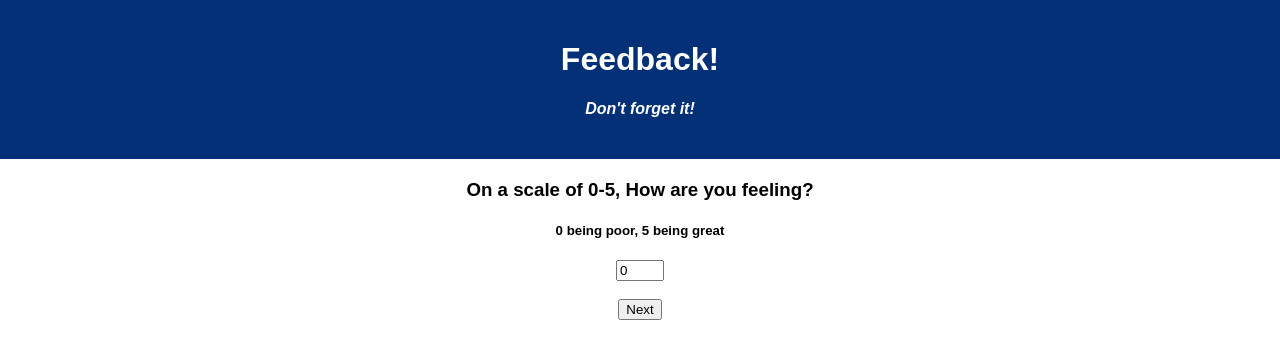
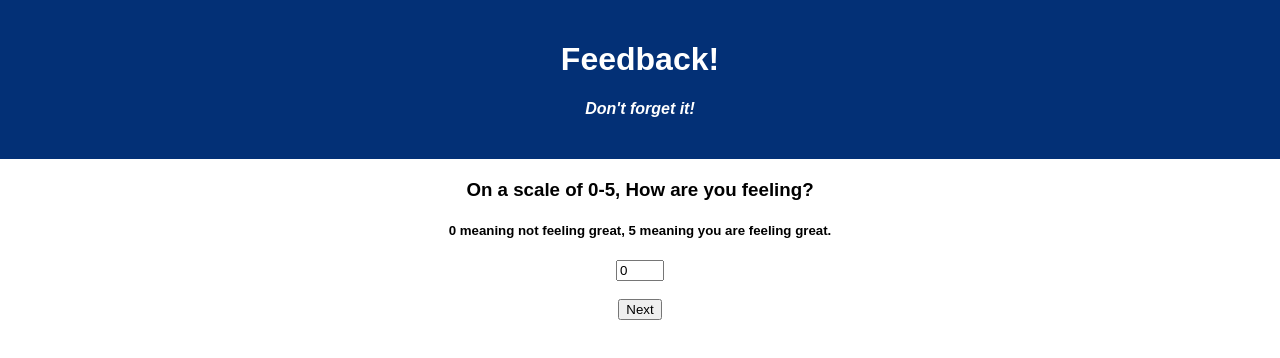
Before and after one commit to Svtucci/redux-feedback, a React (Create React App) app: page /#/ in a window 1280 px wide. Shown: the top 358 px of the page. Built offline with nearby package versions, Linux system fonts and the light colour scheme.

Commit message:
fixed grammar in each component

```diff
--- a/src/components/Steps/FeelingOne.jsx
+++ b/src/components/Steps/FeelingOne.jsx
@@ -23,7 +23,7 @@ function FeelingOne() {
     return (
         <>
         <h3>On a scale of 0-5, How are you feeling?</h3>
-        <h5>0 being poor, 5 being great</h5>
+        <h5>0 meaning not feeling great, 5 meaning you are feeling great.</h5>
         <form onSubmit={nextPage}>
             <input
                 id="feeling"
--- a/src/components/Steps/Review.jsx
+++ b/src/components/Steps/Review.jsx
@@ -29,7 +29,7 @@ function Review () {
     return (
         <>
             <h3>REVIEW YOUR FEEDBACK</h3>
-            <div>Feeling: {feeling} </div>
+            <div>Feeling Level: {feeling} </div>
             <div>Understanding Level: {understand} </div>
             <div>Support Level: {support} </div>
             <div>Comments: {comment} </div>
--- a/src/components/Steps/SupportThree.jsx
+++ b/src/components/Steps/SupportThree.jsx
@@ -24,7 +24,7 @@ function SupportThree () {
     return (
         <>
         <h3>On a scale of 0-5, What is your level of support?</h3>
-        <h5>0 meaning you do not feeling support, 5 meaning you feeling support </h5>
+        <h5>0 meaning you do not feel supported, 5 meaning you feel supported. </h5>
         <form onSubmit={nextPage}>
             <input
                 id="support"
--- a/src/components/Steps/UnderStandTwo.jsx
+++ b/src/components/Steps/UnderStandTwo.jsx
@@ -23,7 +23,7 @@ const nextPage = (event) => {
     return (
         <>
         <h3>On a scale of 0-5, How well are you understanding the material?</h3>
-        <h5>0 meaning you do not understand the material, 5 being you understand the material</h5>
+        <h5>0 meaning you do not understand the material, 5 meaning you understand the material.</h5>
         <form onSubmit={nextPage}>
             <input
                 id="understand"
```
